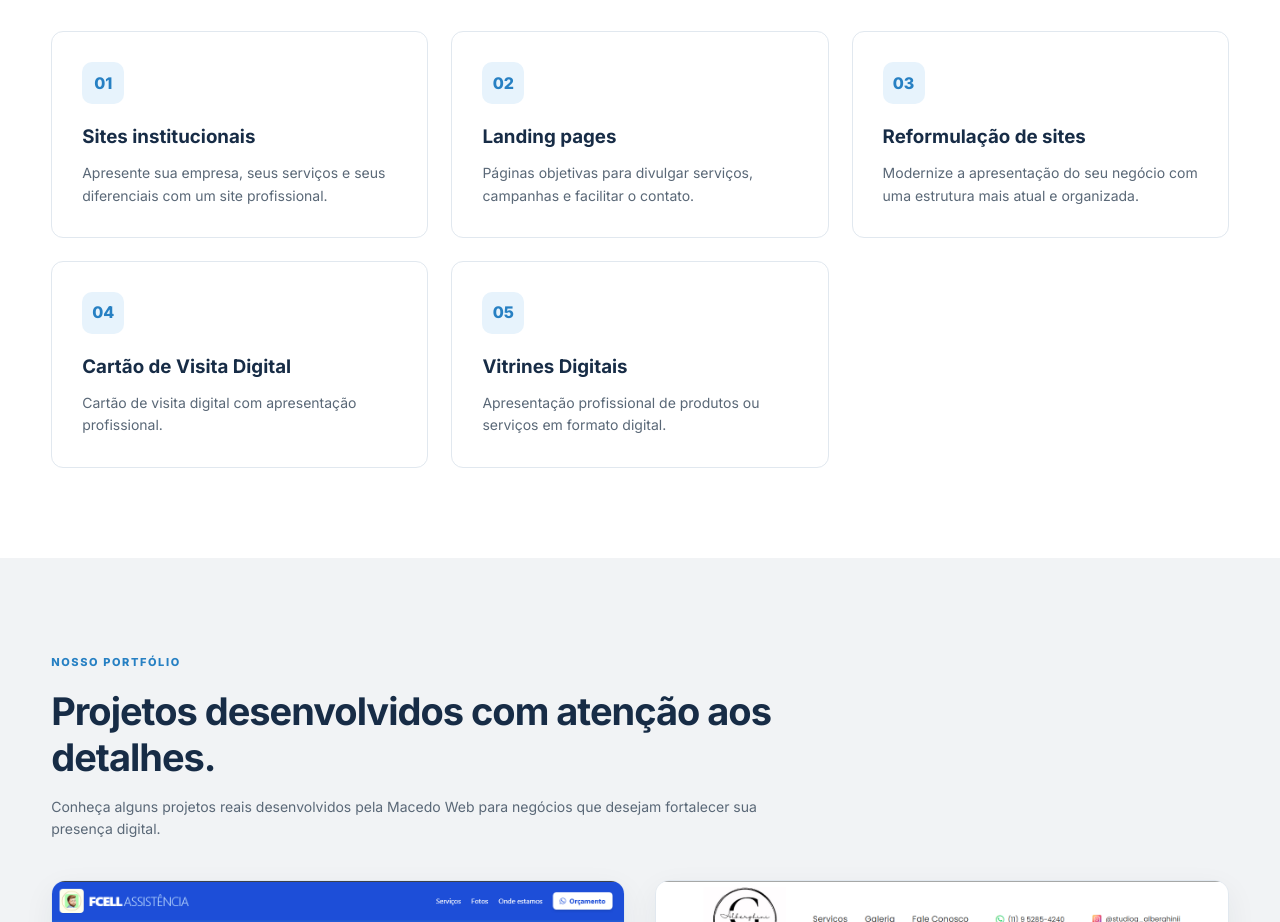
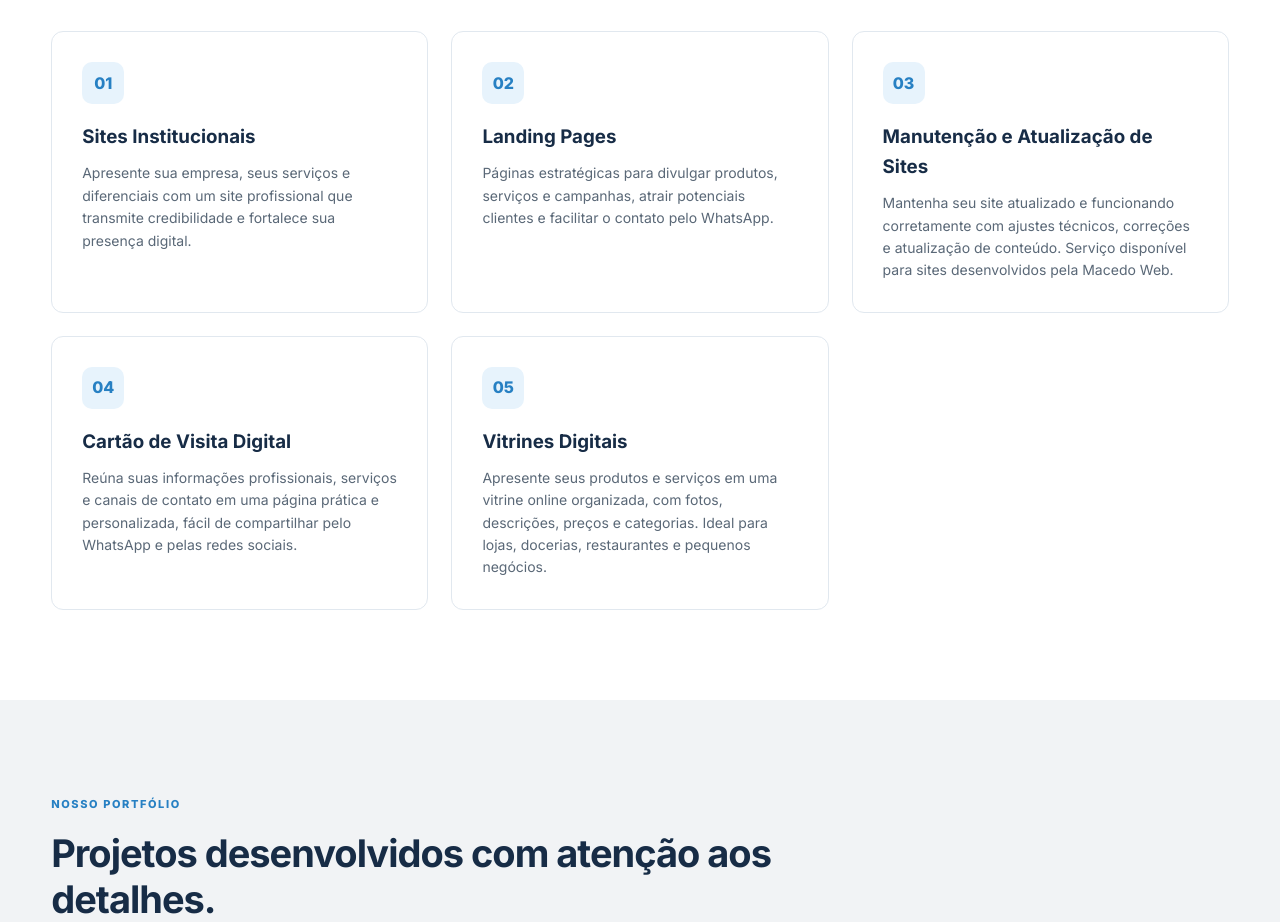
Before and after one commit to Macedo74/macedo-web, a plain HTML site: page index.html in a window 1280 px wide. Shown: the part 980-1902 px from the top of the page. Drawn offline with Linux system fonts and the light colour scheme.

Commit message:
Otimiza SEO e atualiza informacoes do site

```diff
--- a/index.html
+++ b/index.html
@@ -4,9 +4,9 @@
 <head>
     <meta charset="UTF-8">
     <meta name="viewport" content="width=device-width, initial-scale=1.0">
+    <title>Macedo Web | Criação de Sites Profissionais</title>
     <meta name="description"
-        content="Sites profissionais para pequenos negócios e profissionais autônomos. Macedo Web.">
-    <title>Macedo Web | Sites profissionais</title>
+        content="Criação de sites profissionais, landing pages e vitrines digitais para pequenos negócios e profissionais autônomos. Conheça a Macedo Web.">
     <link rel="preconnect" href="https://fonts.googleapis.com">
     <link rel="preconnect" href="https://fonts.gstatic.com" crossorigin>
     <link href="https://fonts.googleapis.com/css2?family=Inter:wght@400;500;600;700;800&display=swap" rel="stylesheet">
@@ -107,34 +107,42 @@
                 <div class="cards">
                     <article class="card">
                         <span class="numero">01</span>
-                        <h3>Sites institucionais</h3>
-                        <p>Apresente sua empresa, seus serviços e seus diferenciais com um site profissional.</p>
+                        <h3>Sites Institucionais</h3>
+                        <p>Apresente sua empresa, seus serviços e diferenciais com um site profissional que transmite
+                            credibilidade e fortalece sua presença digital.</p>
                     </article>
+
                     <article class="card">
                         <span class="numero">02</span>
-                        <h3>Landing pages</h3>
-                        <p>Páginas objetivas para divulgar serviços, campanhas e facilitar o contato.</p>
+                        <h3>Landing Pages</h3>
+                        <p>Páginas estratégicas para divulgar produtos, serviços e campanhas, atrair potenciais clientes
+                            e facilitar o contato pelo WhatsApp.</p>
                     </article>
+
                     <article class="card">
                         <span class="numero">03</span>
-                        <h3>Reformulação de sites</h3>
-                        <p>Modernize a apresentação do seu negócio com uma estrutura mais atual e organizada.</p>
+                        <h3>Manutenção e Atualização de Sites</h3>
+                        <p>Mantenha seu site atualizado e funcionando corretamente com ajustes técnicos, correções e
+                            atualização de conteúdo. Serviço disponível para sites desenvolvidos pela Macedo Web.</p>
                     </article>
+
                     <article class="card">
                         <span class="numero">04</span>
                         <h3>Cartão de Visita Digital</h3>
-                        <p>Cartão de visita digital com apresentação profissional.</p>
+                        <p>Reúna suas informações profissionais, serviços e canais de contato em uma página prática e
+                            personalizada, fácil de compartilhar pelo WhatsApp e pelas redes sociais.</p>
                     </article>
+
                     <article class="card">
                         <span class="numero">05</span>
                         <h3>Vitrines Digitais</h3>
-                        <p>Apresentação profissional de produtos ou serviços em formato digital.</p>
+                        <p>Apresente seus produtos e serviços em uma vitrine online organizada, com fotos, descrições,
+                            preços e categorias. Ideal para lojas, docerias, restaurantes e pequenos negócios.</p>
                     </article>
-
                 </div>
             </div>
+            </div>
         </section>
-
 
         <section class="portfolio secao" id="portfolio">
             <div class="container">
@@ -276,7 +284,7 @@
                         <option value="">Selecione</option>
                         <option>Site institucional</option>
                         <option>Landing page</option>
-                        <option>Reformulação de site</option>
+                        <option>Manutenção e Atualização de Sites</option>
                         <option>Cartão de visita digital</option>
                         <option>Outro assunto</option>
                     </select>
```
